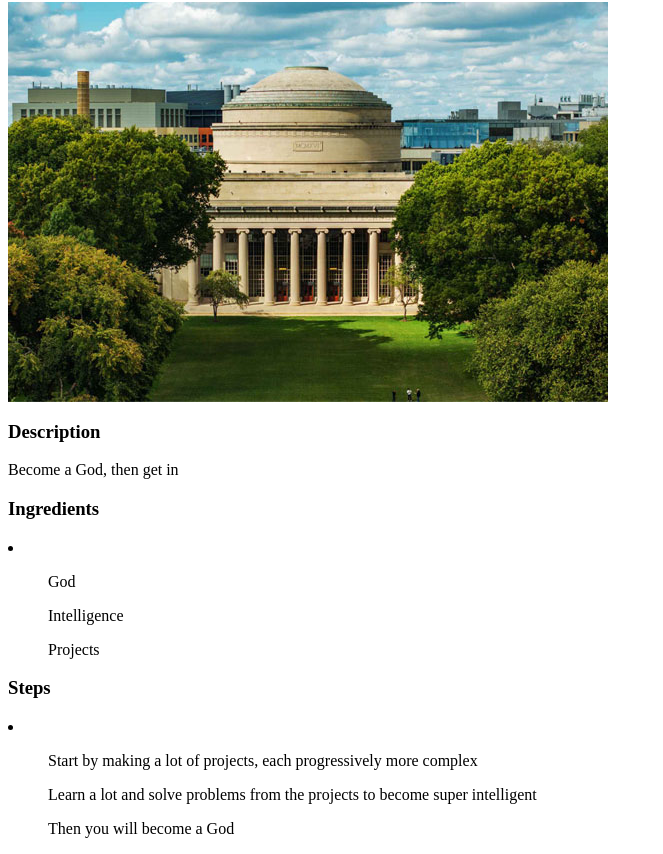
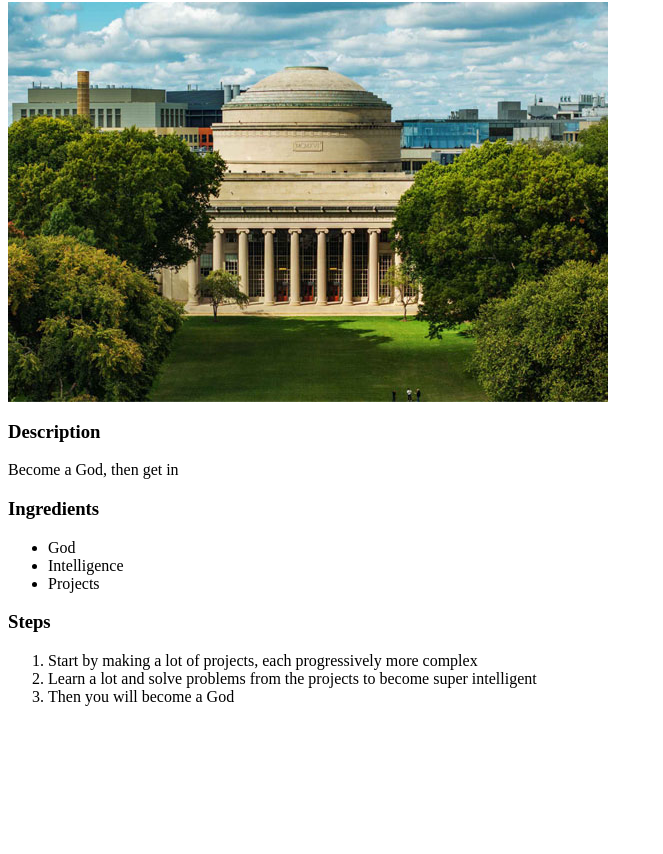
Before and after one commit to BrendanTangg/odin-recipes, a plain HTML site: page recipes/mit.html in a window 1280 px wide. Shown: the part 104-958 px from the top of the page, without its empty margins (0-663 px from the left). After the commit the page ends 826 px from the top, so only its background shows below. Drawn offline with Linux system fonts and the light colour scheme.

Commit message:
Fix bullet pts & number list not showing
Bullet pts & number list didn't show under
"Ingredients" and "Steps", but now they show up

```diff
--- a/recipes/mit.html
+++ b/recipes/mit.html
@@ -13,17 +13,17 @@
         <p>Become a God, then get in</p>
 
         <h3>Ingredients</h3>
-        <li>
-            <ul>God</ul>
-            <ul>Intelligence</ul>
-            <ul>Projects</ul>
-        </li>
+        <ul>
+            <li>God</li>
+            <li>Intelligence</li>
+            <li>Projects</li>
+        </ul>
 
         <h3>Steps</h3>
-        <li>
-            <ol>Start by making a lot of projects, each progressively more complex</ol>
-            <ol>Learn a lot and solve problems from the projects to become super intelligent</ol>
-            <ol>Then you will become a God</ol>
-        </li>
+        <ol>
+            <li>Start by making a lot of projects, each progressively more complex</li>
+            <li>Learn a lot and solve problems from the projects to become super intelligent</li>
+            <li>Then you will become a God</li>
+        </ol>
     </body>
 </html>
```
